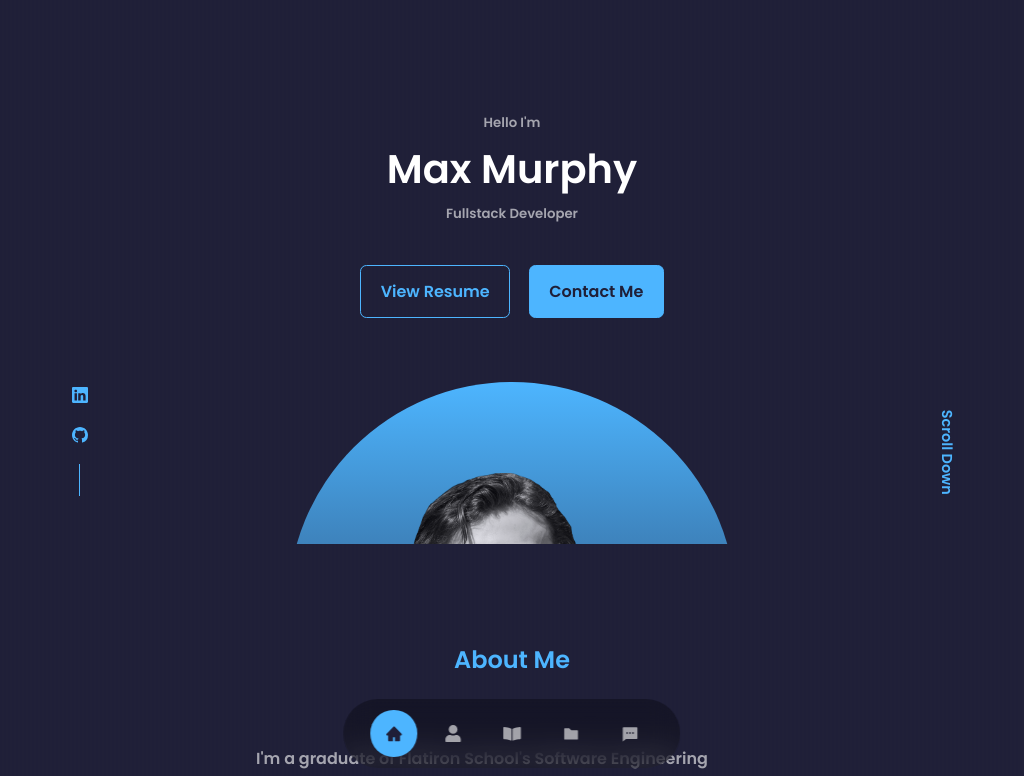
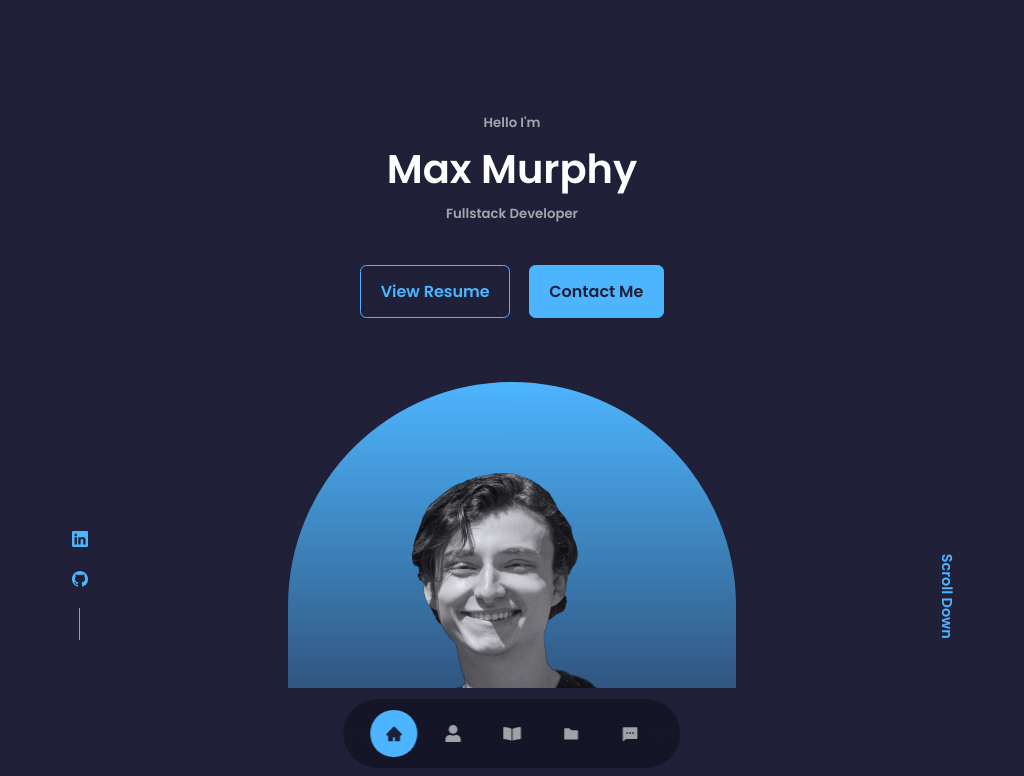
Before and after one commit to murphy-mi/personal-site, a React (Create React App) app: page / in a window 1024 px wide. Shown: the top 776 px of the page. Built offline with nearby package versions, Linux system fonts and the light colour scheme.

Commit message:
fixed media header media queries

```diff
--- a/package.json
+++ b/package.json
@@ -9,7 +9,8 @@
     "@testing-library/user-event": "^13.5.0",
     "emailjs": "^4.0.1",
     "emailjs-com": "^3.2.0",
-    "firebase": "^9.9.3",
+    "firebase": "^9.9.4",
+    "firebase-tools": "^11.9.0",
     "react": "^18.2.0",
     "react-dom": "^18.2.0",
     "react-icons": "^4.4.0",
--- a/src/components/header/header.css
+++ b/src/components/header/header.css
@@ -63,10 +63,16 @@ header {
     font-size: 0.9rem;
 }
 
+/* MEDIA QUERIES (LARGER DEVICES) */
+@media screen and (min-width: 1024px) {
+    header {
+        height: 150vh;
+    }
+}
 /* MEDIA QUERIES (MEDIUM DEVICES) */
 @media screen and (max-width: 1024px) {
     header {
-        height: 68vh;
+        height: 86vh;
     }
 }
 
```
Also changed, not shown: 1 other file (tests, documents, lock files or other folders).
